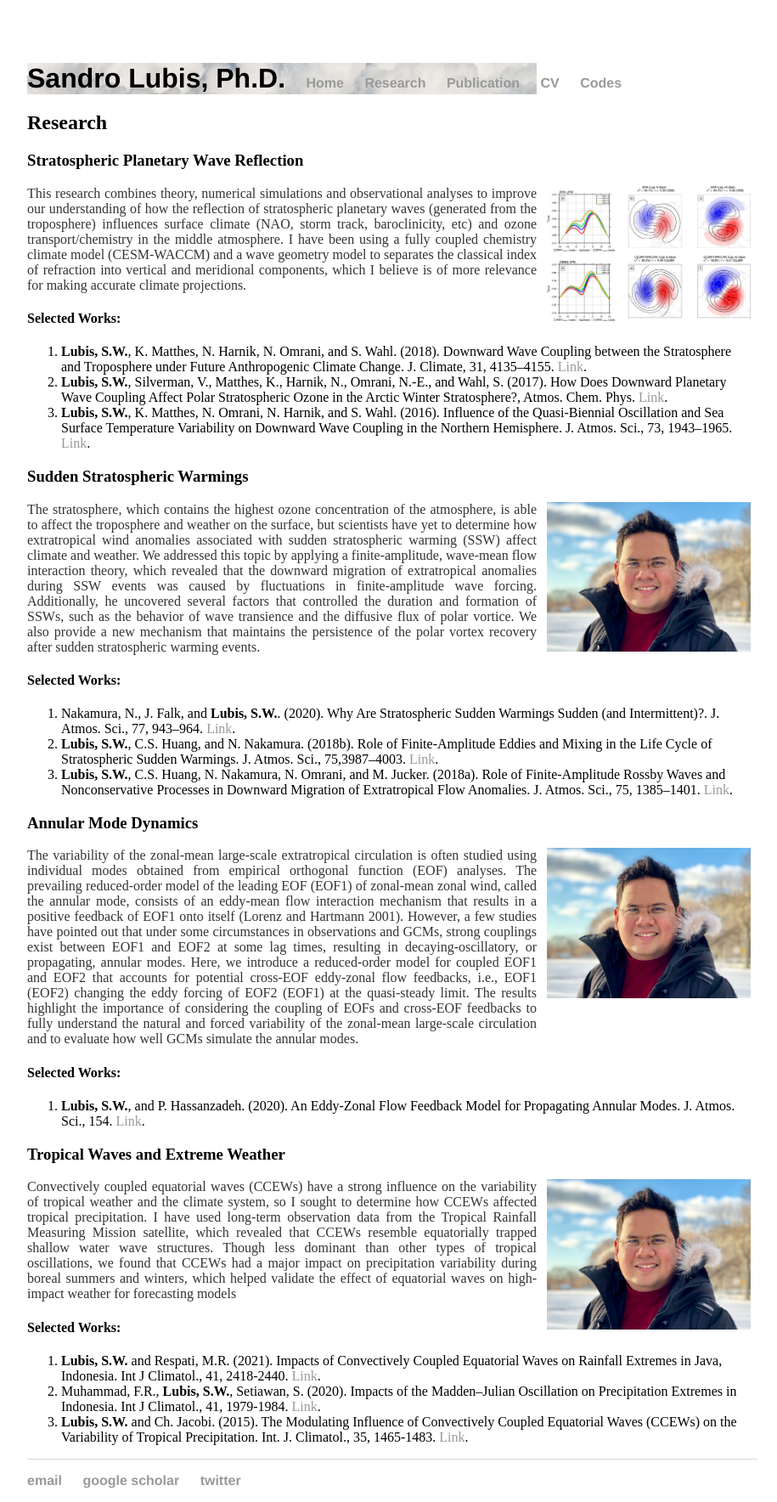
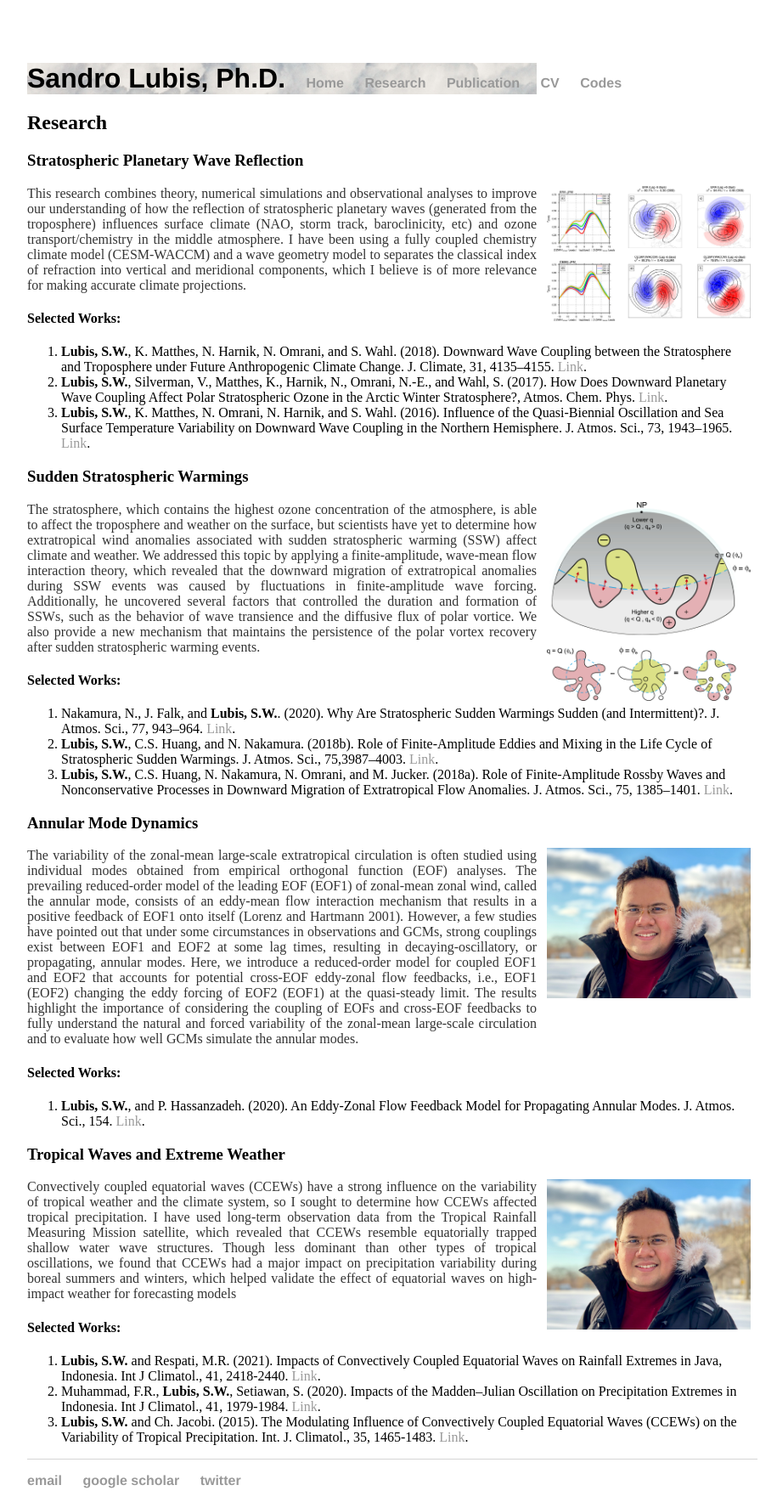
Before and after one commit to sandrolubis/sandrolubis.github.io, a Jekyll site: the page built from research/index.html, in a window 1280 px wide. Shown: the whole page at 85% size, without its empty margins (276-1191 px from the left). Built offline with Jekyll 4.4.1, drawn with Linux system fonts in a browser that asks for light colours.

Commit message:
Update index.html

```diff
--- a/research/index.html
+++ b/research/index.html
@@ -22,7 +22,7 @@
 
 
 			<h3>Sudden Stratospheric Warmings</h3>
-			<img src="https://sandrolubis.github.io/assets/images/profile.jpg" alt="Fig 2" style="position:absolute; left:920px; width:240px">
+			<img src="https://sandrolubis.github.io/assets/images/full-jas-d-17-0376.1-f1.jpg" alt="Fig 2" style="position:absolute; left:920px; width:240px">
 			<p class="indented", style="width:600px"><font size=3>  The stratosphere, which contains the highest ozone concentration of the atmosphere, is able to affect the troposphere and weather on the surface,
 				but scientists have yet to determine how extratropical wind anomalies associated with sudden stratospheric warming (SSW) affect climate and weather.
 				We addressed this topic by applying a finite-amplitude, wave-mean flow interaction theory, which revealed that the downward migration of extratropical anomalies during SSW events was caused by fluctuations in finite-amplitude wave forcing. Additionally, he uncovered several factors that
```
